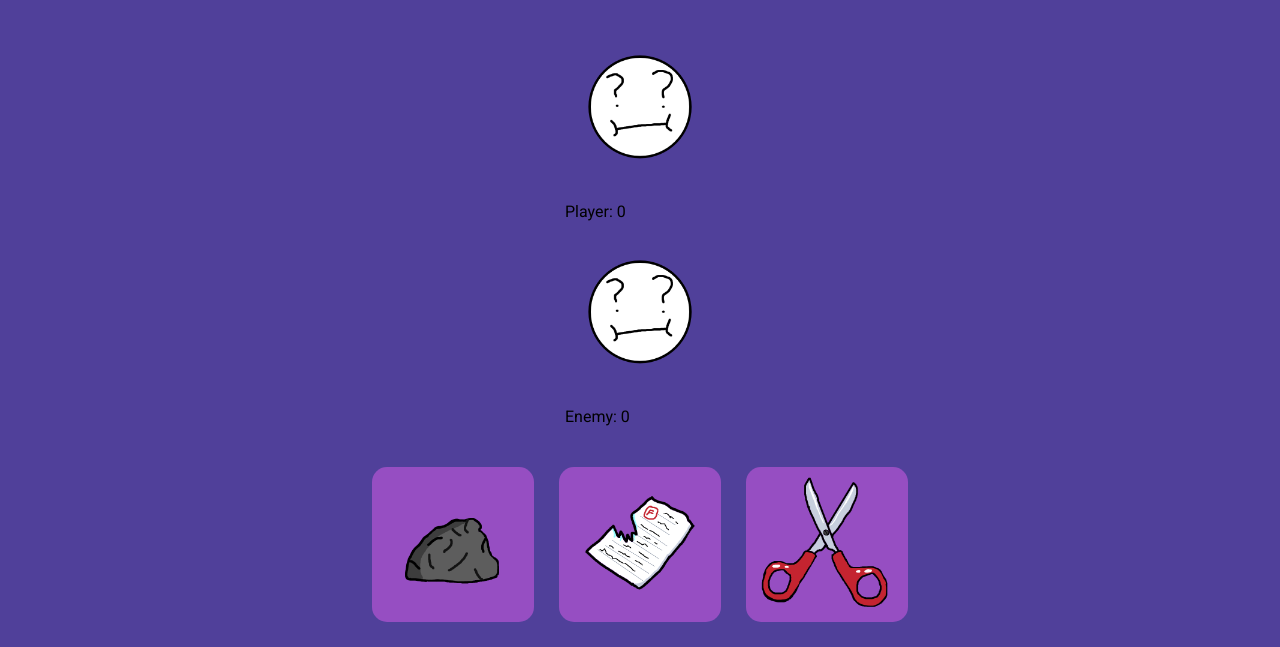
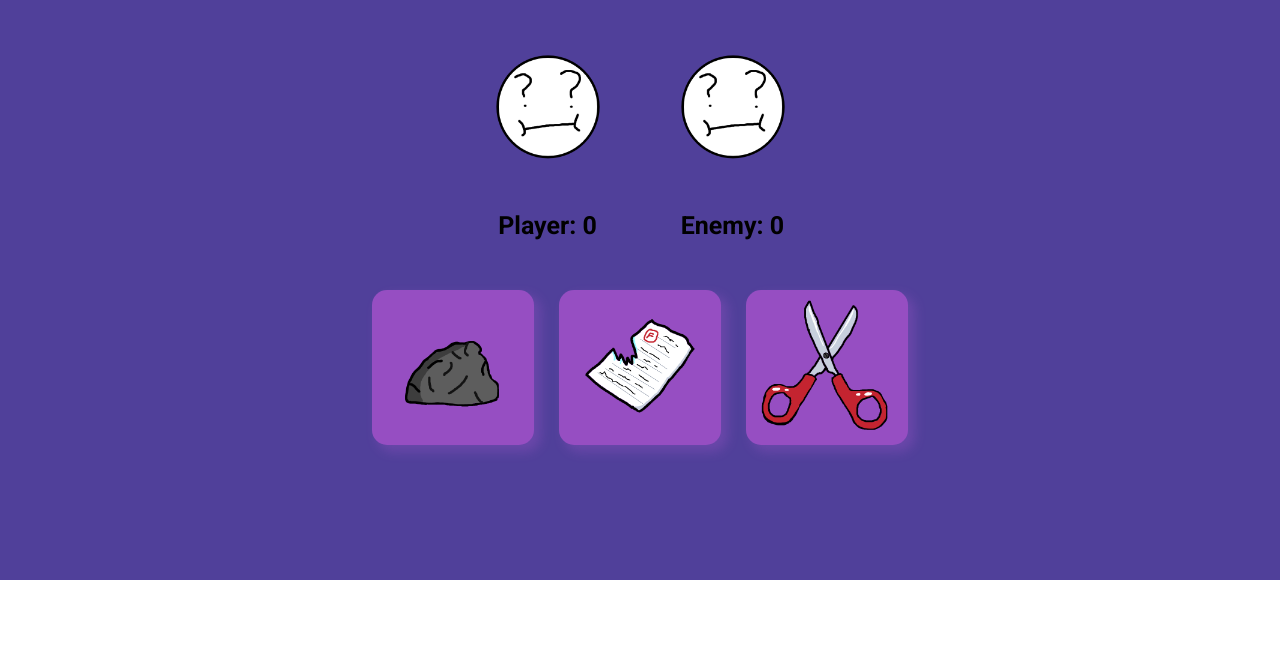
Before and after one commit to tagtart1/rock-paper-scissors-game, a plain HTML site: page index.html in a window 1280 px wide. Shown: the part 220-867 px from the top of the page. After the commit the page ends 800 px from the top, so only its background shows below. Drawn offline with Linux system fonts and the light colour scheme.

Commit message:
Add stylesheet

```diff
--- a/style.css
+++ b/style.css
@@ -46,17 +46,35 @@ html {
 }
 
 button {
+    box-shadow: 6px 6px 12px 1px rgba(217, 98, 233, 0.2);
     transition-duration: 0.4s;
-
     border-radius: 15px;
     border-width: 0;
     background-color: #964EC2;
 }
 
 button:hover {
-    background-color: #48255e;
+    background-color: #783d9c;
+}
+button:active {
+    background-color: #ffc2ff;
+
+    transform: translateY(6px);
+  }
+
+.computer-score,
+.player-score {
+    font-weight: bold;
+    font-size: 25px;
+    text-align: center;
 }
 
+.scoreboard{
+    display: flex;
+    gap: 35px;
+    justify-content: center;
+
+}
 
 
 img {
```
